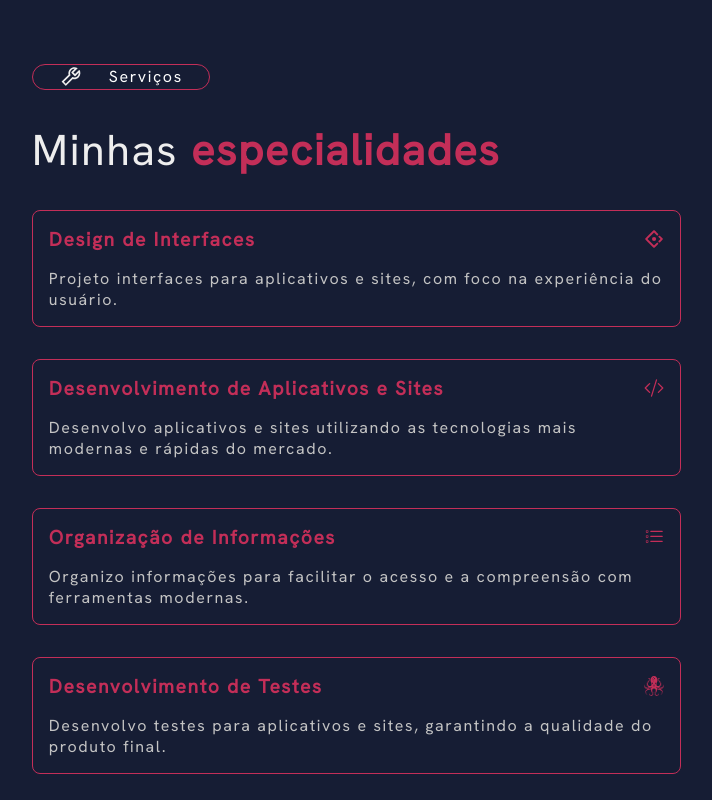
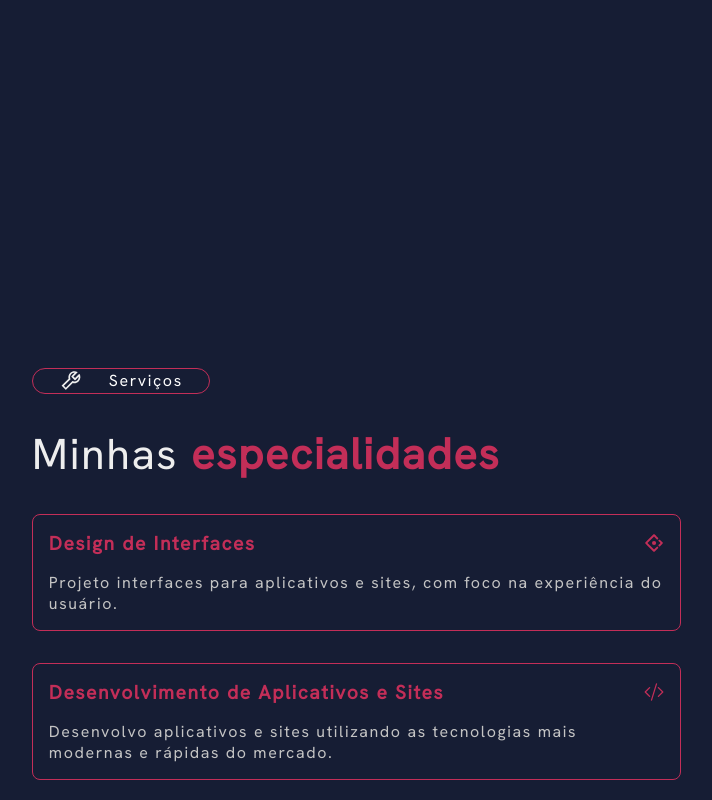
Before and after one commit to otavioaraujo08/portfolio-, a React (Vite) app: page / in a window 1280 px wide. Shown: the part 2360-3160 px from the top of the page, without its empty margins (369-1081 px from the left). Built offline with nearby package versions, Linux system fonts and the light colour scheme.

Commit message:
feat: increase top margin in Container for improved layout

```diff
--- a/src/pages/Specializations/styles.js
+++ b/src/pages/Specializations/styles.js
@@ -1,7 +1,7 @@
 import styled from 'styled-components';
 
 export const Container = styled.div`
-  margin-top: 1rem;
+  margin-top: 20rem;
   height: 100%;
   min-height: 100vh;
   display: flex;
```
